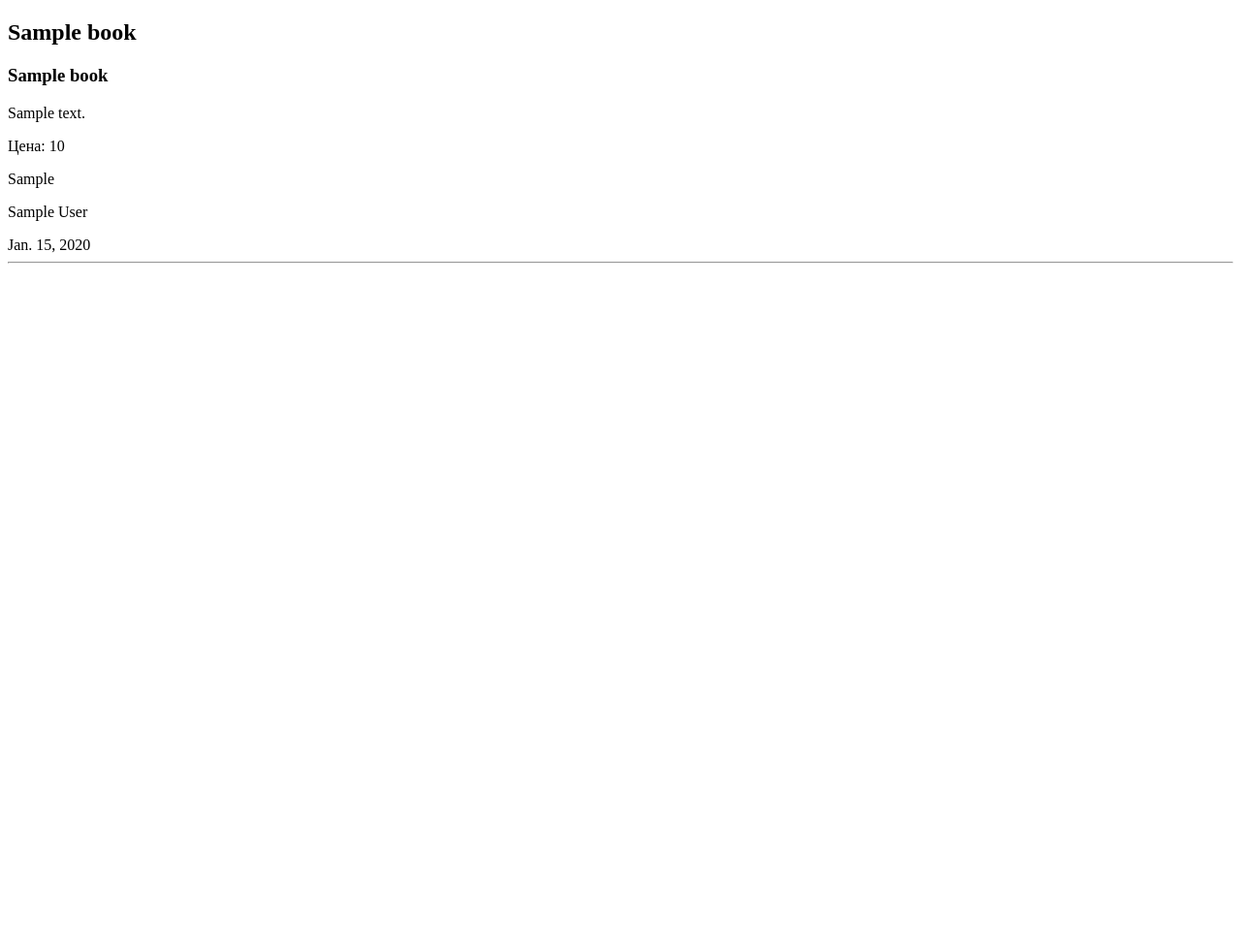
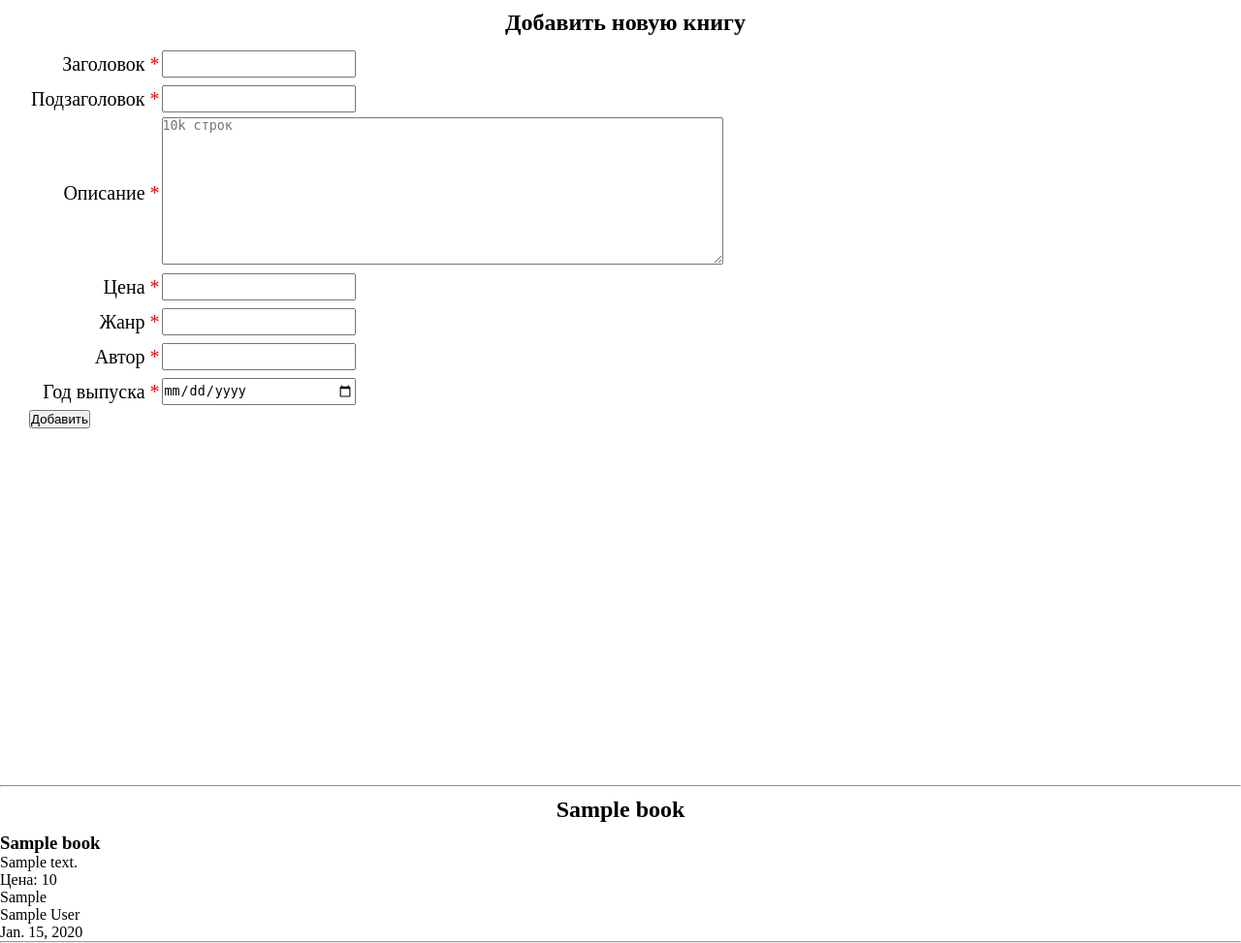
Before and after one commit to Kalys01/todo_python, a Django app: page /books/ in a window 1280 px wide. Shown: the whole page at 97% size. Before the commit the page ends 272 px from the top, so only its background shows below. Run offline with Django 3.2, Linux system fonts and the light colour scheme; tables that the repository leaves empty hold one stand-in row (values such as "Sample post").

Commit message:
add input rows

```diff
--- /dev/null
+++ b/main/static/book.css
@@ -0,0 +1,36 @@
+* {
+    margin: 0;
+    padding: 0;
+    box-sizing: border-box;
+}
+h2 {
+    display: flex;
+    margin: 10px;
+    justify-content: center;
+}
+.container {
+    width: 100%;
+}
+.row {
+    width: 100%;
+    height: 100vh;
+    /* display: flex; */
+    align-items: center;
+    padding: 0 20px 0 30px;
+}
+.tabl {
+    display: flex;
+}
+
+.des {
+    font-size: 20px;
+    text-align: right;
+}
+span.star {
+    color: red;
+}
+input.inpts {
+    width: 200px;
+    height: 28px;
+    margin: 3px 0 3px 0;
+}
--- a/main/templates/books.html
+++ b/main/templates/books.html
@@ -1,11 +1,51 @@
+{% load static %}
 <!DOCTYPE html>
 <html lang="en">
 <head>
     <meta charset="UTF-8">
     <meta name="viewport" content="width=device-width, initial-scale=1.0">
     <title>Document</title>
+    <link rel="stylesheet" href="{% static './book.css' %}">
 </head>
 <body>
+    <div class="container">
+        <div class="row">
+            <h2 >Добавить новую книгу</h2>
+            <form action="" method="POST">
+                <table class="tabl">
+                    <tr>
+                        <td class="des"><span>Заголовок<span class="star"> *</span></span></td>
+                        <td class="title"><input class="inpts" type="text" name="title"/></td>
+                    </tr>
+                    <tr>
+                        <td class="des"><span>Подзаголовок<span class="star"> *</span></span></td>
+                        <td class="subtitle"><input class="inpts" type="text" name="subtitle"/></td>
+                    </tr>
+                    <tr>
+                        <td class="des"><span>Описание<span class="star"> *</span></span></td>
+                        <td class="description"><textarea name="description" id="" cols="70" rows="10" placeholder="10k строк"></textarea></td>
+                    </tr>
+                    <tr>
+                        <td class="des"><span>Цена<span class="star"> *</span></span></td>
+                        <td class="price"><input class="inpts" type="number" name="price"/></td>
+                    </tr>
+                    <tr>
+                        <td class="des"><span>Жанр<span class="star"> *</span></span></td>
+                        <td class="genre"><input class="inpts" type="text" name="genre"/></td>
+                    </tr>
+                    <tr>
+                        <td class="des"><span>Автор<span class="star"> *</span></span></td>
+                        <td class="author"><input class="inpts" type="text" name="author"/></td>
+                    </tr>
+                    <tr>
+                        <td class="des"><span>Год выпуска<span class="star"> *</span></span></td>
+                        <td class="year"><input class="inpts" type="date" name="year"/></td>
+                    </tr>
+                </table>
+                <button type="submit">Добавить</button>
+            </form>
+        </div>
+        <hr>
         {% for book in book_list %}
         <h2>{{ book.title }}</h2>
         <h3>{{ book.subtitle }}</h3>
@@ -16,5 +56,6 @@
         <span>{{ book.date }}</span>
         <hr/>
         {% endfor %}
+    </div>
 </body>
 </html>
--- a/main/views.py
+++ b/main/views.py
@@ -1,8 +1,9 @@
-from django.shortcuts import render, HttpResponse
+from django.shortcuts import render, HttpResponse, redirect
 from .models import ToDo, Book
 
 def homepage(request):
-    return render(request, "index.html")
+    todo_list = ToDo.objects.all()
+    return render(request, "index.html", {"todo_list": todo_list})
 
 def test(request):
     todo_list = ToDo.objects.all()
@@ -29,3 +30,10 @@ def delete(request):
 def books(request):
     books_list = Book.objects.all()
     return render(request, "books.html", {"book_list": books_list})
+
+def add_todo(request):
+    form = request.POST
+    text = form["todo_text"]
+    todo = ToDo(text=text)
+    todo.save()
+    return redirect(homepage)
--- a/todo/urls.py
+++ b/todo/urls.py
@@ -15,7 +15,7 @@ Including another URLconf
 """
 from django.contrib import admin
 from django.urls import path
-from main.views import homepage, test, second, third, add, update, delete, books
+from main.views import *
 from django.conf import settings
 from django.conf.urls.static import static
 
@@ -29,7 +29,8 @@ urlpatterns = [
     path('add/', add),
     path('update/', update),
     path('delete/', delete),
-    path('books/', books)
+    path('books/', books),
+    path('add-todo/', add_todo, name="add-todo")
 
 ] + static(settings.STATIC_URL, document_root=settings.STATIC_ROOT) \
   + static(settings.MEDIA_URL, document_root=settings.MEDIA_ROOT)
```
Also changed, not shown: main/templates/index.html (+20 -2 lines). Lines whose indentation alone changed are shown as unchanged.
